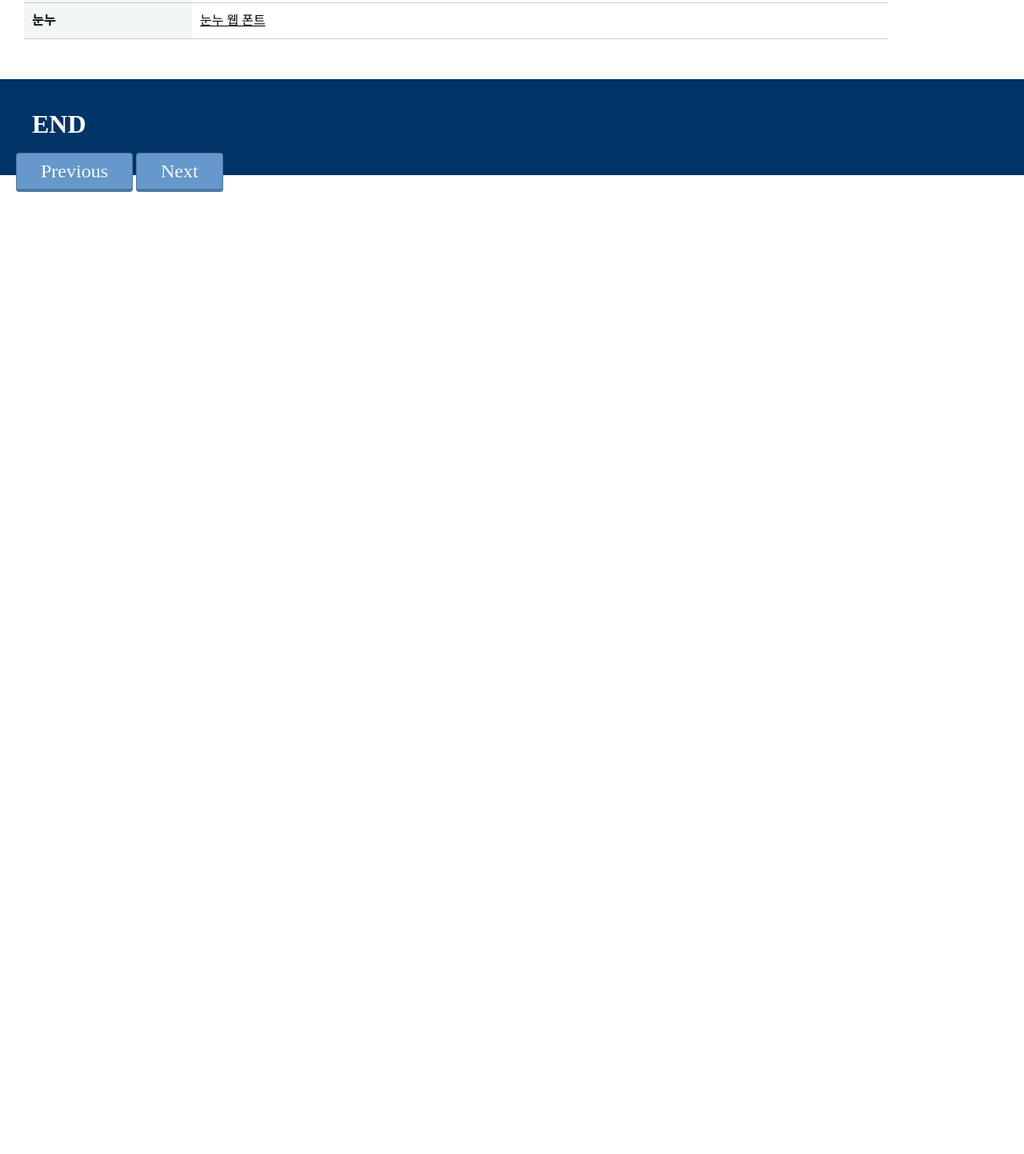
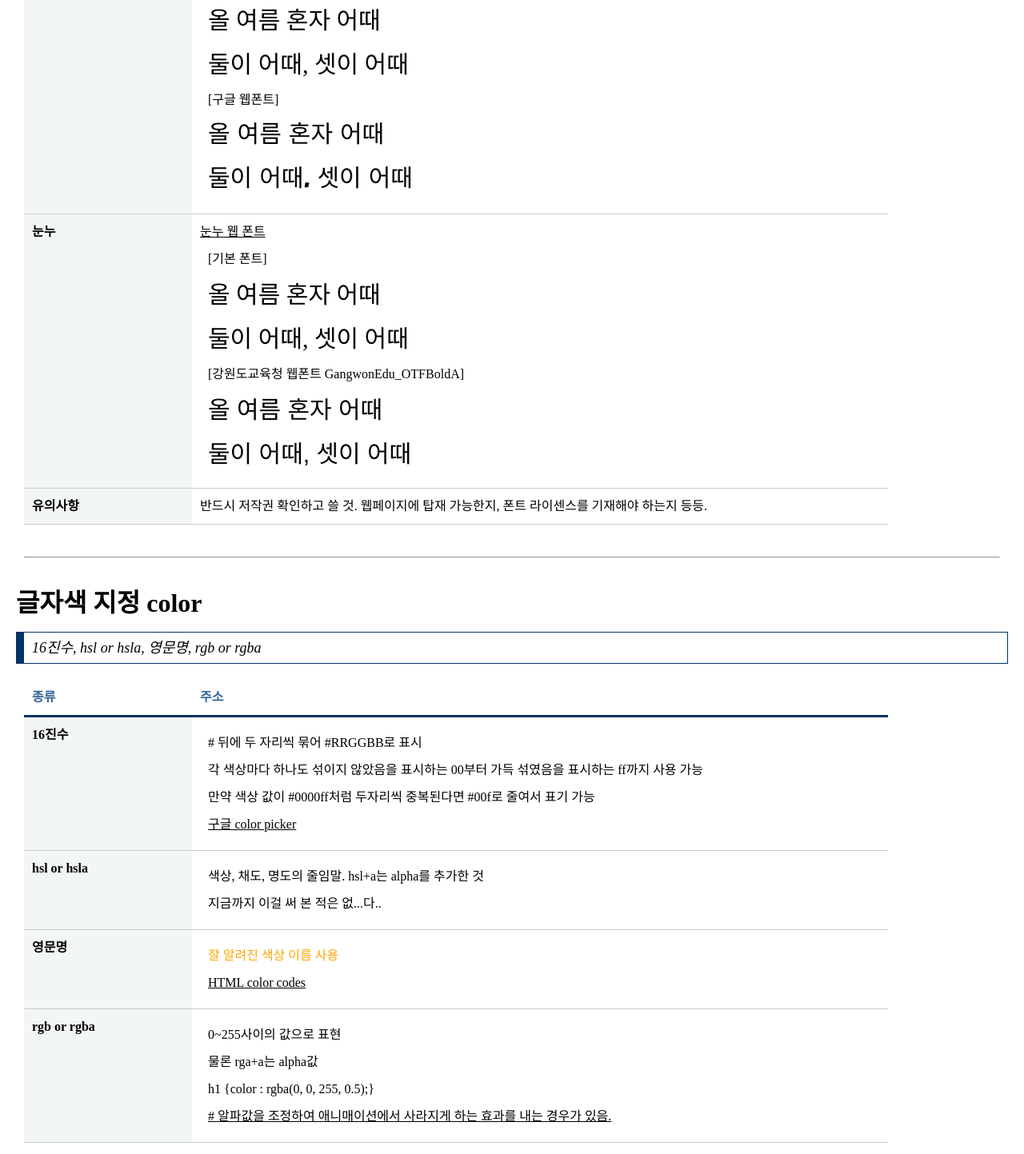
Before and after one commit to iteach12/html_css_js_basic, a website: page views/css-07.html in a window 1280 px wide. Shown: the part 809-2252 px from the top of the page at 80% size. Before the commit the page ends 1049 px from the top, so only its background shows below. Drawn offline with Linux system fonts and the light colour scheme; a web font is replaced by a local one.

Commit message:
font and color

```diff
--- a/css/styles_basic.css
+++ b/css/styles_basic.css
@@ -34,7 +34,7 @@ li {
 }
 
 p {
-  margin: 20px;
+  margin: 10px;
 }
 
 hr {
@@ -144,3 +144,16 @@ footer div h3 {
   text-shadow: 0 1px 0 rgba(0, 0, 0, 0.15);
   background: #6698cb;
 }
+
+/* 웹 폰트 적용 */
+@font-face {
+  font-family: 'GangwonEdu_OTFBoldA';
+  src: url('https://cdn.jsdelivr.net/gh/projectnoonnu/noonfonts_2201-2@1.0/GangwonEdu_OTFBoldA.woff')
+    format('woff');
+  font-weight: normal;
+  font-style: normal;
+}
+
+.font-test {
+  font-size: 30px;
+}
--- a/views/css-07.html
+++ b/views/css-07.html
@@ -3,6 +3,9 @@
   <head>
     <meta charset="UTF-8" />
     <link rel="stylesheet" href="../css/styles_basic.css" />
+    <style>
+      @import url('https://fonts.googleapis.com/css2?family=Black+Han+Sans&display=swap');
+    </style>
     <title>07-텍스트 CSS</title>
     <script
       src="https://kit.fontawesome.com/a857091e38.js"
@@ -78,26 +81,142 @@
       <thead>
         <tr>
           <th scope="cols">종류</th>
-          <th scope="cols">주소</th>
+          <th scope="cols">예시</th>
         </tr>
       </thead>
       <tbody>
         <tr>
           <th scope="row">구글웹폰트</th>
           <td>
-            <a href="https://fonts.google.com" target="_blank"
-              >Google Web Font</a
+            <a href="https://fonts.google.com" target="_blank">
+              Google Web Font
+            </a>
+            <br />
+            <!-- 기본 폰트 -->
+
+            <div class="font-test">
+              <p>올 여름 혼자 어때</p>
+              <p>둘이 어때, 셋이 어때</p>
+            </div>
+
+            <!--
+              <head>
+              <style>
+              @import url('https://fonts.googleapis.com/css2?family=Black+Han+Sans&display=swap');
+              </style>
+              </head>
+            -->
+            <!-- 구글 웹 폰트 -->
+            <p>[구글 웹폰트]</p>
+            <div
+              class="font-test"
+              style="font-family: 'Black Han Sans', sans-serif"
             >
+              <p>올 여름 혼자 어때</p>
+              <p>둘이 어때, 셋이 어때</p>
+            </div>
           </td>
         </tr>
         <tr>
           <th scope="row">눈누</th>
           <td>
-            <a href="https://noonnu.cc/">눈누 웹 폰트</a>
+            <a href="https://noonnu.cc/" target="_blank">눈누 웹 폰트</a>
+            <p>[기본 폰트]</p>
+            <div class="font-test">
+              <p>올 여름 혼자 어때</p>
+              <p>둘이 어때, 셋이 어때</p>
+            </div>
+            <p>[강원도교육청 웹폰트 GangwonEdu_OTFBoldA]</p>
+            <div
+              class="font-test"
+              style="font-family: 'GangwonEdu_OTFBoldA', sans-serif"
+            >
+              <p>올 여름 혼자 어때</p>
+              <p>둘이 어때, 셋이 어때</p>
+            </div>
+          </td>
+        </tr>
+        <tr>
+          <th scope="row">유의사항</th>
+          <td>
+            반드시 저작권 확인하고 쓸 것. 웹페이지에 탑재 가능한지, 폰트
+            라이센스를 기재해야 하는지 등등.
           </td>
         </tr>
       </tbody>
     </table>
+    <hr />
+    <h3>글자색 지정 color</h3>
+    <blockquote>16진수, hsl or hsla, 영문명, rgb or rgba</blockquote>
+    <table class="type09">
+      <thead>
+        <tr>
+          <th scope="cols">종류</th>
+          <th scope="cols">주소</th>
+        </tr>
+      </thead>
+      <tbody>
+        <tr>
+          <th scope="row">16진수</th>
+          <td>
+            <p># 뒤에 두 자리씩 묶어 #RRGGBB로 표시</p>
+            <p>
+              각 색상마다 하나도 섞이지 않았음을 표시하는 00부터 가득 섞였음을
+              표시하는 ff까지 사용 가능
+            </p>
+            <p>
+              만약 색상 값이 #0000ff처럼 두자리씩 중복된다면 #00f로 줄여서 표기
+              가능
+            </p>
+            <p>
+              <a
+                href="https://www.google.com/search?q=color+picker&oq=color+picker&aqs=chrome..69i57.3939j0j1&sourceid=chrome&ie=UTF-8#bsht=CgRmYnNtEgQIBBAA"
+                target="_blank"
+                rel="noopener noreferrer"
+                >구글 color picker</a
+              >
+            </p>
+          </td>
+        </tr>
+        <tr>
+          <th scope="row">hsl or hsla</th>
+          <td>
+            <p>색상, 채도, 명도의 줄임말. hsl+a는 alpha를 추가한 것</p>
+            <p>지금까지 이걸 써 본 적은 없...다..</p>
+          </td>
+        </tr>
+        <tr>
+          <th scope="row">영문명</th>
+          <td>
+            <p style="color: Orange">잘 알려진 색상 이름 사용</p>
+            <p style="color: Olive">
+              <a
+                href="https://www.computerhope.com/htmcolor.htm"
+                target="_blank"
+                rel="noopener noreferrer"
+              >
+                HTML color codes
+              </a>
+            </p>
+          </td>
+        </tr>
+        <tr>
+          <th scope="row">rgb or rgba</th>
+          <td>
+            <p>0~255사이의 값으로 표현</p>
+            <p>물론 rga+a는 alpha값</p>
+            <p>h1 {color : rgba(0, 0, 255, 0.5);}</p>
+            <p>
+              <u
+                ># 알파값을 조정하여 애니매이션에서 사라지게 하는 효과를 내는
+                경우가 있음.</u
+              >
+            </p>
+          </td>
+        </tr>
+      </tbody>
+    </table>
+
     <footer>
       <div class="footer-design">
         <h3>END</h3>
```
